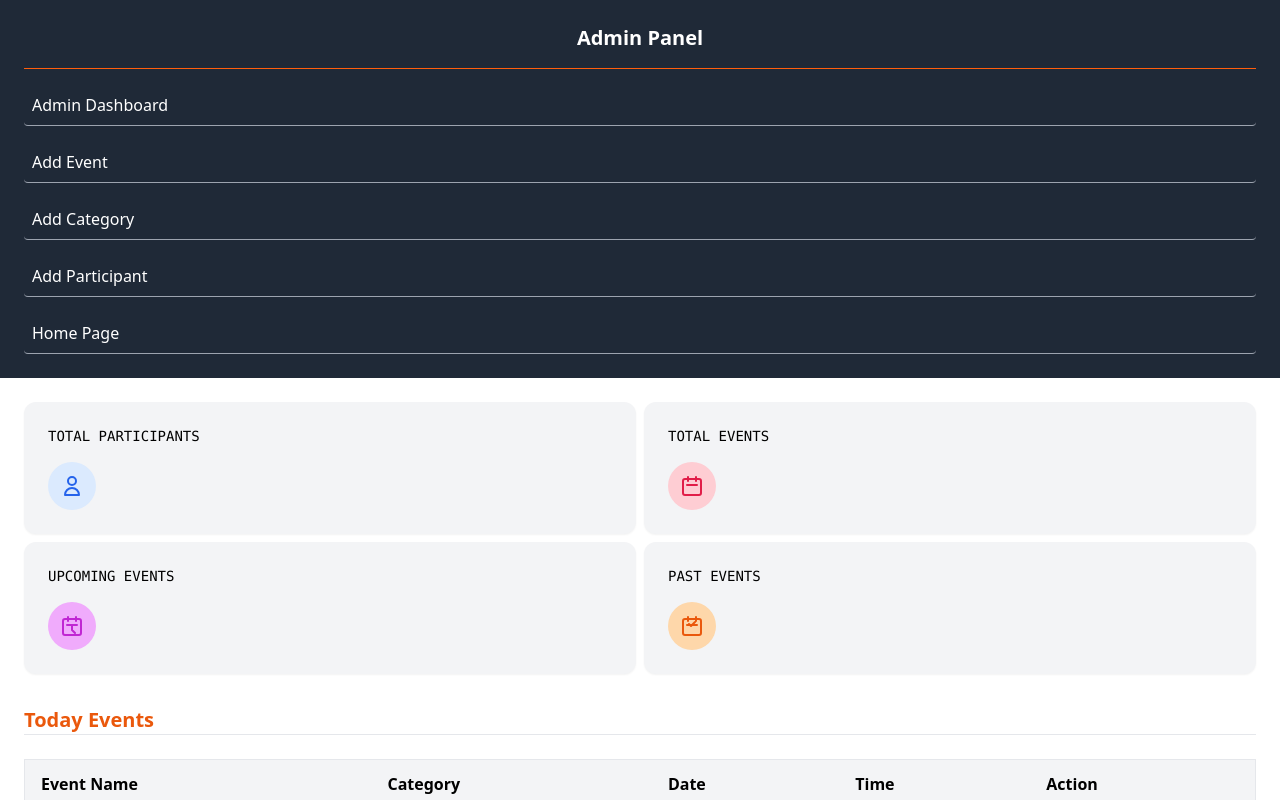
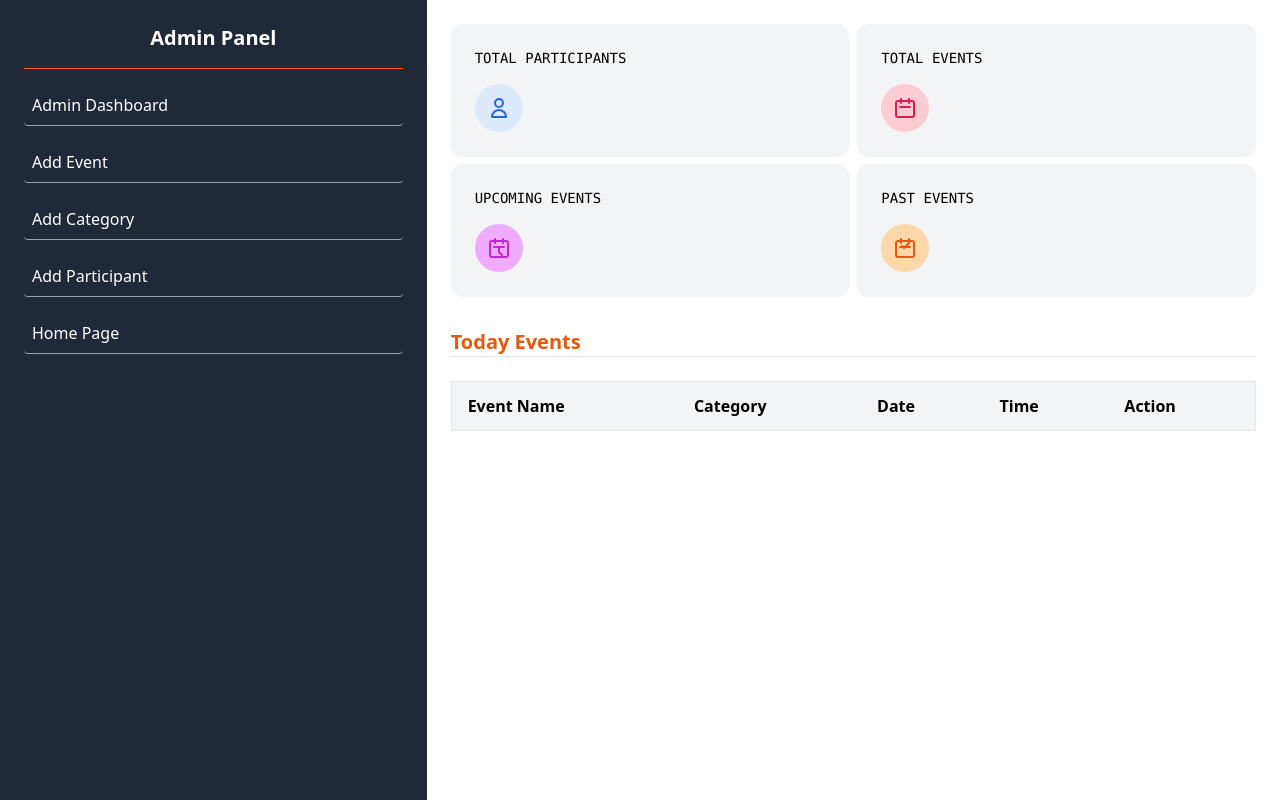
Before and after one commit to Sumaiya-Meem/Event_management-Django-, a Django app: page /events/dashboard/ in a window 1280 px wide. Run offline with Django 5.2, Linux system fonts and the light colour scheme; lists and menus that the app fills with data are empty.

Commit message:
edit dashboard'

```diff
--- a/events/templates/dashboard.html
+++ b/events/templates/dashboard.html
@@ -8,7 +8,7 @@
     <link rel="stylesheet" href="{% static 'css/output.css' %}" />
   </head>
   <body>
-    <div class="grid grid-cols-1 md:grid-cols-12 h-screen">
+    <div class="grid grid-cols-12 h-screen">
       <div class="col-span-4 bg-gray-800 text-white p-6 overflow-y-auto ">
         <h2 class="text-xl font-bold text-center mb-3">Admin Panel</h2>
         <hr class="my-4 border-[#ff5e0d]" />
```
